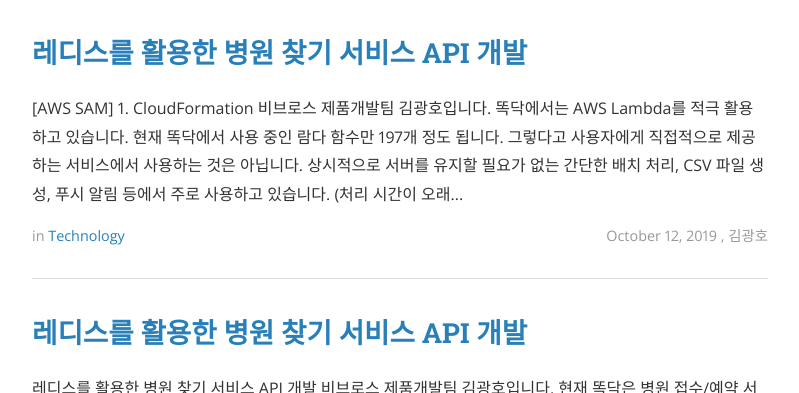
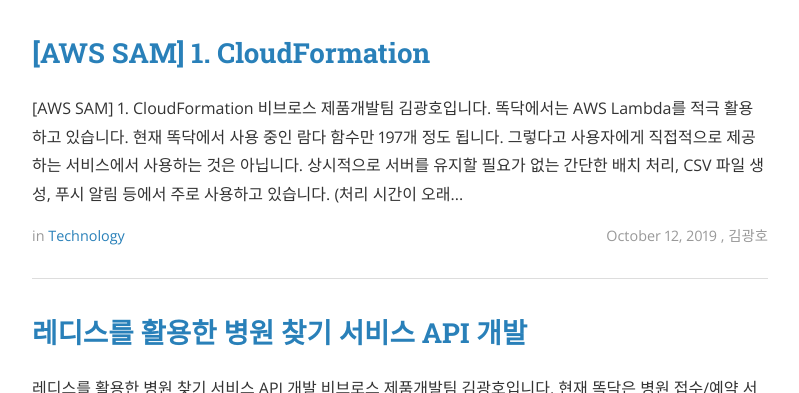
Before and after one commit to cdjhlee-bbros/boostbrothers.github.io, a Jekyll site: the page built from index.html, in a window 1280 px wide and 900 px high, cut to the strip 507-900 px from the top of the window. Shown: the whole strip, without its empty margins (240-1039 px from the left). Built offline with Jekyll 4.4.1, drawn with Linux system fonts in a browser that asks for light colours; nearby versions of some CDN libraries; the list of posts is cut into pages by our own code.

Commit message:
fix: 메타 정보에 제목 수정

```diff
--- a/_posts/2019-10-12-SAM-CloudFormation.md
+++ b/_posts/2019-10-12-SAM-CloudFormation.md
@@ -1,6 +1,6 @@
 ---
 layout: post
-title:  "레디스를 활용한 병원 찾기 서비스 API 개발"
+title:  "[AWS SAM] 1. CloudFormation"
 date:   2019-10-12 00:46:00
 author: 김광호
 categories: technology
```
